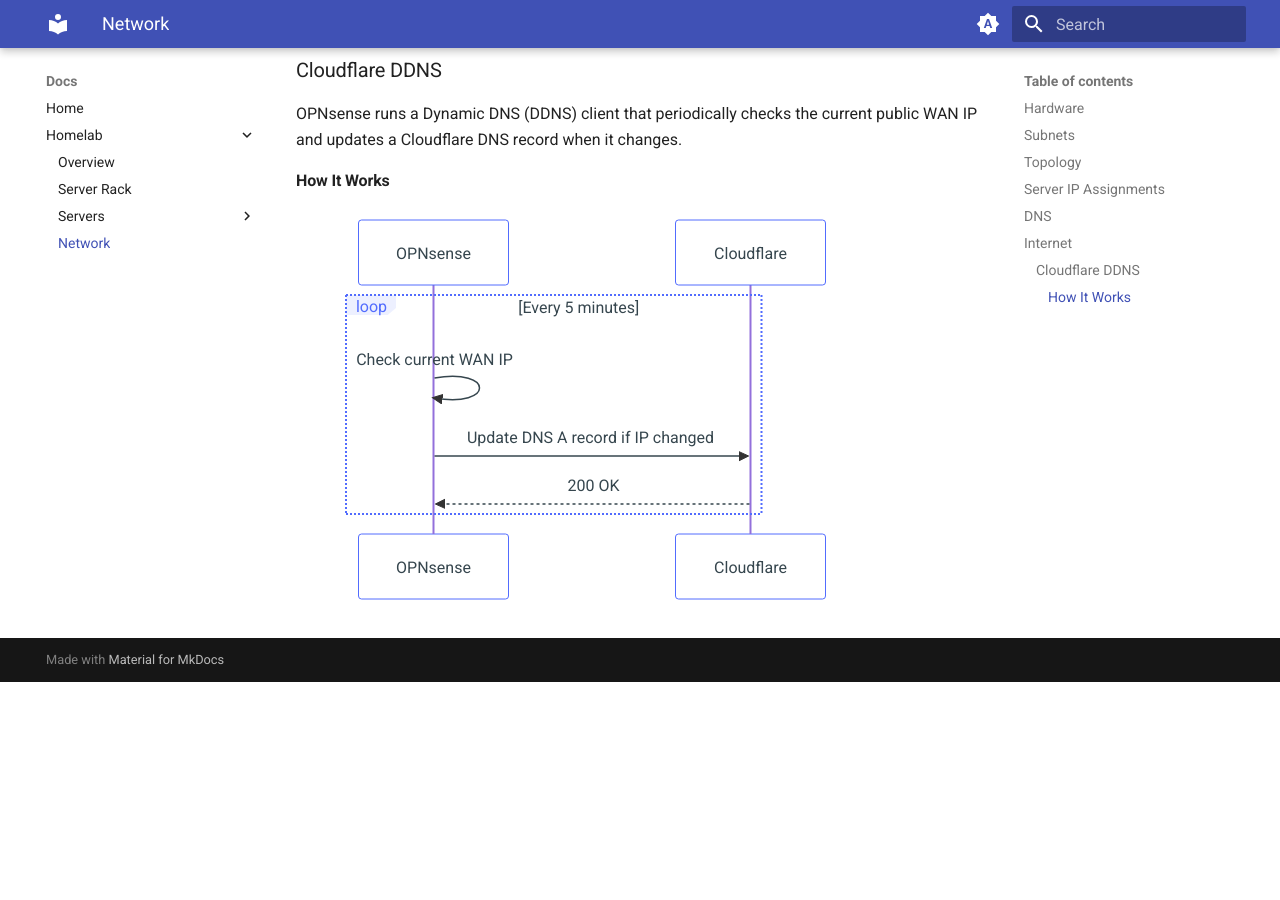
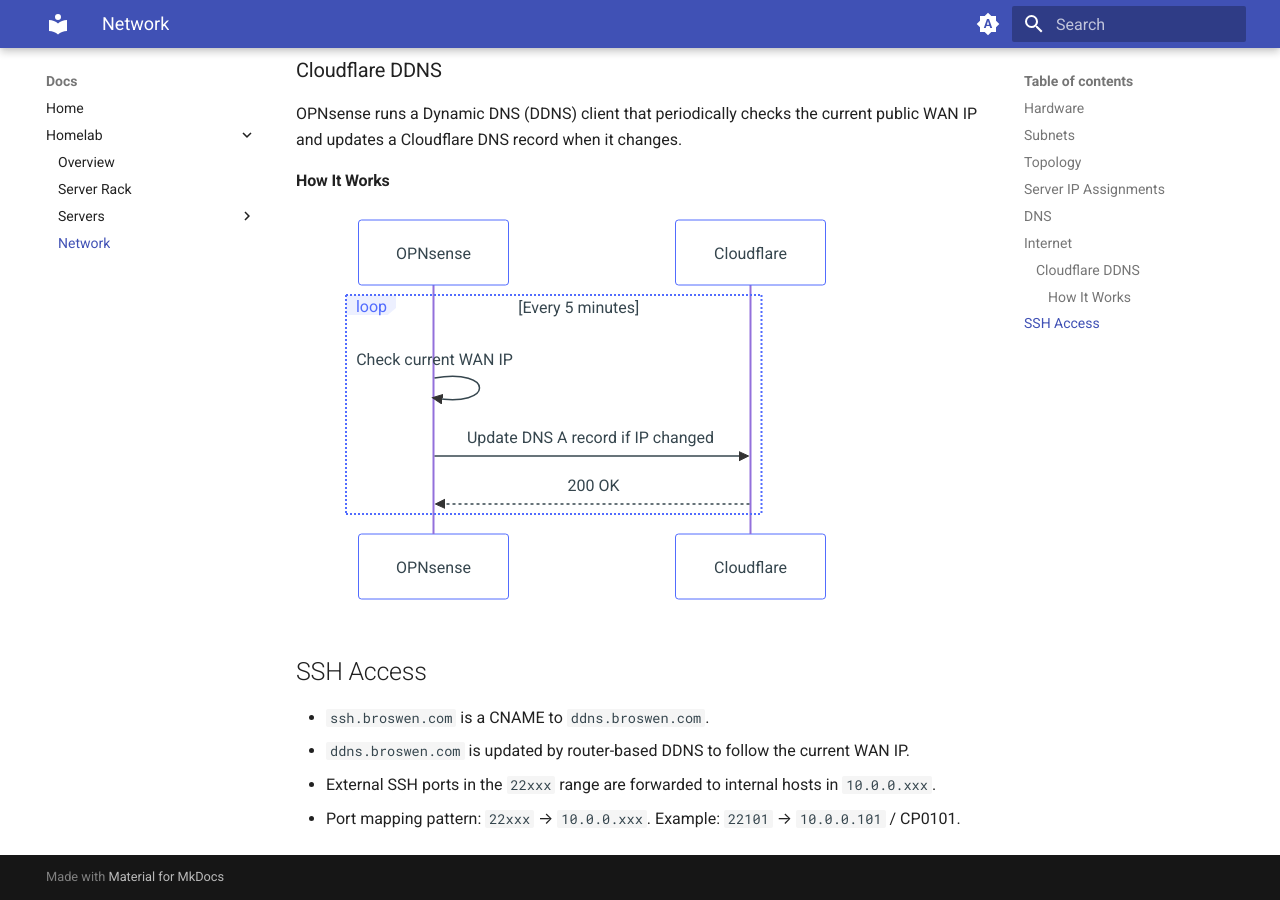
Before and after one commit to broswen-com/docs, an MkDocs documentation site: the page built from docs/homelab/network.md, in a window 1280 px wide and 900 px high, scrolled down 1961 px. Built offline with MkDocs 1.6.1 and Material for MkDocs 9.7.7, drawn with Linux system fonts in a browser that asks for light colours; before the commit the page ends 2643 px from its top, so only the background shows below that.

Commit message:
Add SSH access documentation to homelab network page
Agent-Logs-Url: https://github.com/broswen-com/docs/sessions/a4c1e4ce-7e67-4eaf-89ec-395591080b18

Co-authored-by: broswen <2215967+broswen@users.noreply.github.com>

````diff
--- a/docs/homelab/network.md
+++ b/docs/homelab/network.md
@@ -83,3 +83,11 @@ sequenceDiagram
         Cloudflare-->>OPNsense: 200 OK
     end
 ```
+
+## SSH Access
+
+- `ssh.broswen.com` is a CNAME to `ddns.broswen.com`.
+- `ddns.broswen.com` is updated by router-based DDNS to follow the current WAN IP.
+- External SSH ports in the `22xxx` range are forwarded to internal hosts in `10.0.0.xxx`.
+- Port mapping pattern: `22xxx` → `10.0.0.xxx`.
+  Example: `22101` → `10.0.0.101` / CP0101.
````
